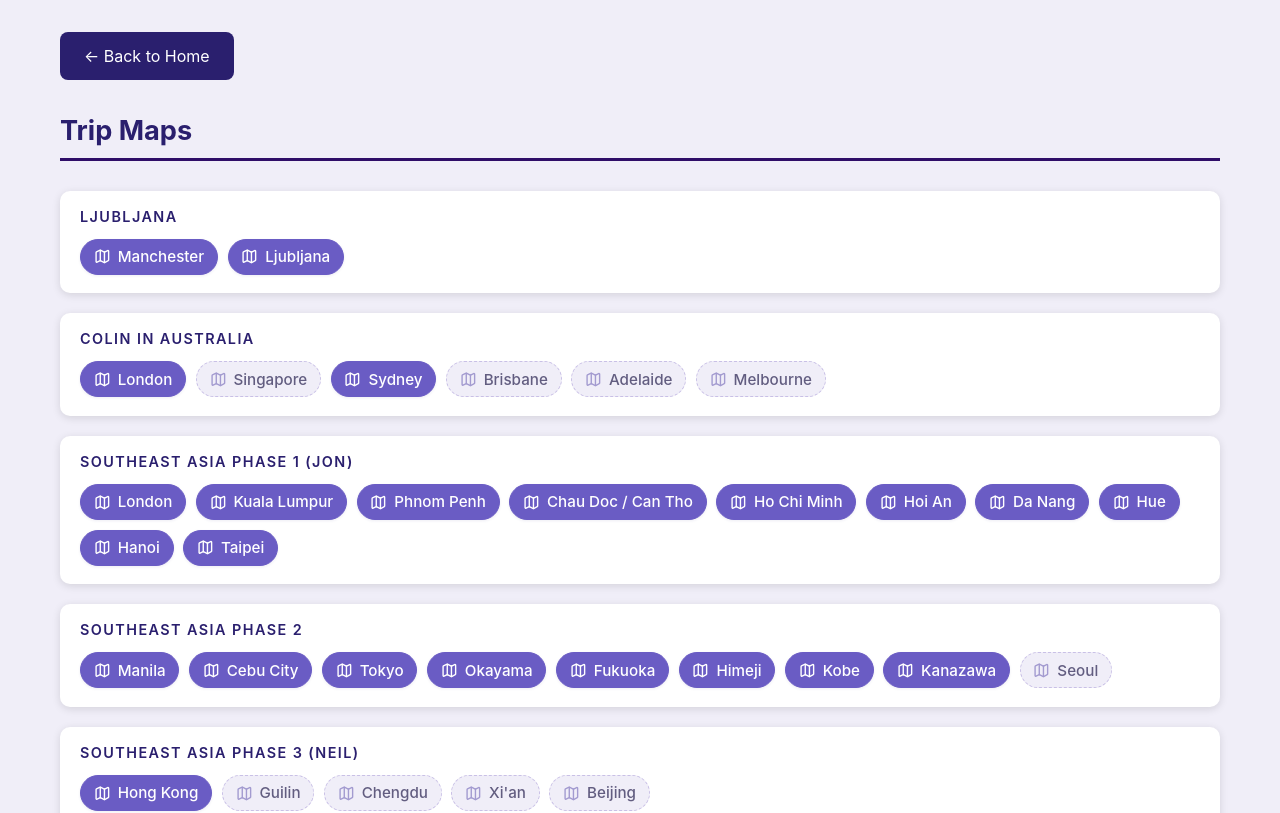
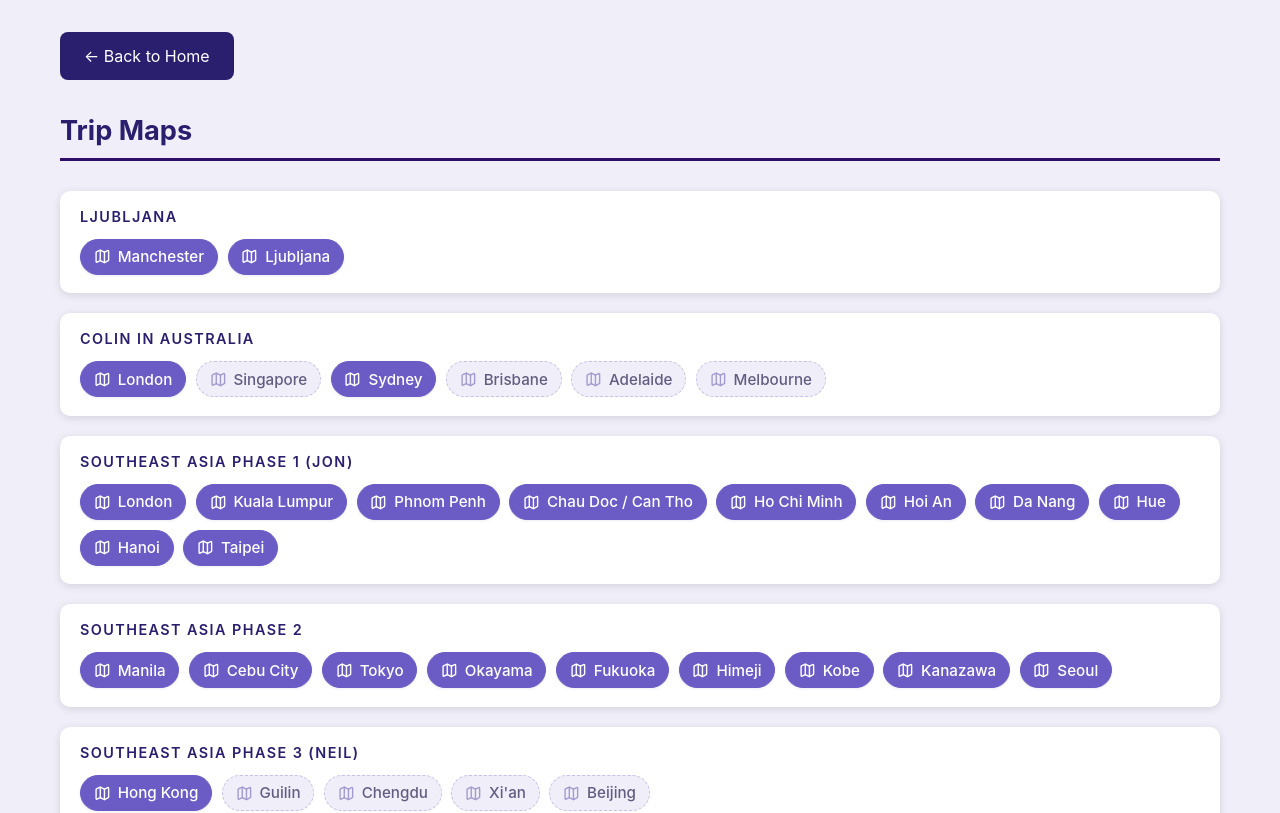
Before and after one commit to 22341/travel-stuff, a React (Vite) app: page /maps in a window 1280 px wide. Shown: the top 813 px of the page. Built offline with nearby package versions, Linux system fonts and the light colour scheme.

Commit message:
seoul map

```diff
--- a/src/data/maps.ts
+++ b/src/data/maps.ts
@@ -137,7 +137,7 @@ export const mapGroups: MapGroup[] = [
       },
       {
         title: "Seoul",
-        url: "",
+        url: "https://www.google.com/maps/d/edit?hl=en&mid=1VjNbYkQcdU5625e1YEGq8tZx3a4YmXI&ll=37.57254183861811%2C126.98388408861763&z=15",
       },
     ],
   },
```
